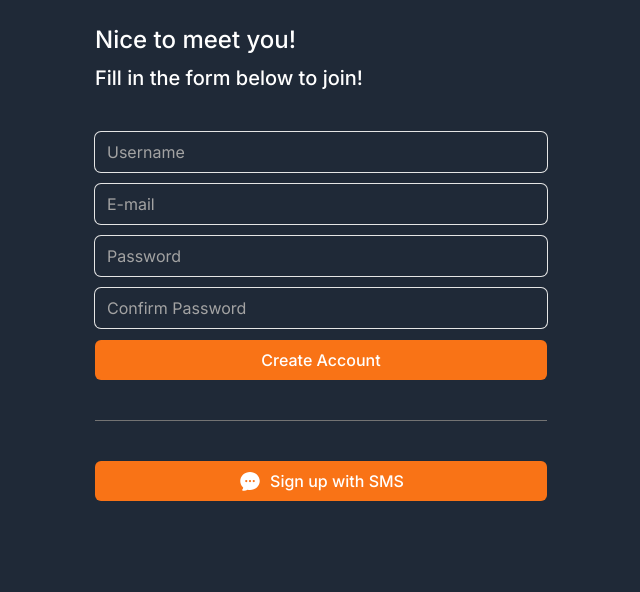
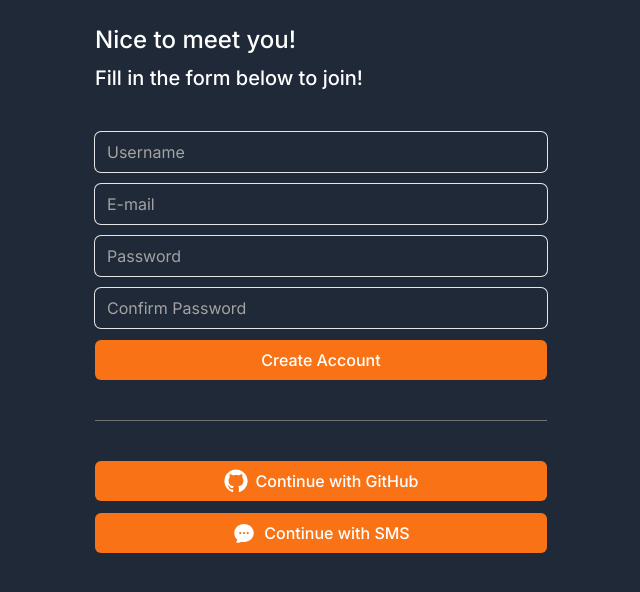
Before and after one commit to bestgoogoo/clone-carrot, a Next.js app: page /create-account in a window 1280 px wide. Shown: the top 592 px of the page, without its empty margins (319-959 px from the left). Built offline with nearby package versions, Linux system fonts and the light colour scheme.

Commit message:
Create-Account screen page 3 - Refactoring social-login components

```diff
--- a/app/create-account/page.tsx
+++ b/app/create-account/page.tsx
@@ -1,7 +1,6 @@
 import FormButton from "@/components/form-btn";
 import FormInput from "@/components/form-input";
-import { ChatBubbleOvalLeftEllipsisIcon } from "@heroicons/react/24/solid";
-import Link from "next/link";
+import SocialLogIn from "@/components/social-login";
 
 export default function CreateAccount() {
   return (
@@ -27,18 +26,7 @@
         />
         <FormButton text="Create Account" loading={false} />
       </form>
-      <div className="w-full h-px bg-neutral-500" />
-      <div>
-        <Link
-          className="primary-btn flex items-center justify-center gap-2 h-10"
-          href="/sms"
-        >
-          <span>
-            <ChatBubbleOvalLeftEllipsisIcon className="size-6" />
-          </span>
-          <span>Sign up with SMS</span>
-        </Link>
-      </div>
+      <SocialLogIn />
     </div>
   );
 }
--- /dev/null
+++ b/components/social-login.tsx
@@ -0,0 +1,40 @@
+import { ChatBubbleOvalLeftEllipsisIcon } from "@heroicons/react/24/solid";
+import Link from "next/link";
+
+export default function SocialLogIn() {
+  return (
+    <>
+      <div className="w-full h-px bg-neutral-500" />
+      <div className="flex flex-col gap-3">
+        <Link
+          className="primary-btn flex items-center justify-center gap-2 h-10"
+          href="/github/start"
+        >
+          <svg
+            className="size-6"
+            viewBox="0 0 15 15"
+            fill="none"
+            xmlns="http://www.w3.org/2000/svg"
+          >
+            <path
+              d="M7.49933 0.25C3.49635 0.25 0.25 3.49593 0.25 7.50024C0.25 10.703 2.32715 13.4206 5.2081 14.3797C5.57084 14.446 5.70302 14.2222 5.70302 14.0299C5.70302 13.8576 5.69679 13.4019 5.69323 12.797C3.67661 13.235 3.25112 11.825 3.25112 11.825C2.92132 10.9874 2.44599 10.7644 2.44599 10.7644C1.78773 10.3149 2.49584 10.3238 2.49584 10.3238C3.22353 10.375 3.60629 11.0711 3.60629 11.0711C4.25298 12.1788 5.30335 11.8588 5.71638 11.6732C5.78225 11.205 5.96962 10.8854 6.17658 10.7043C4.56675 10.5209 2.87415 9.89918 2.87415 7.12104C2.87415 6.32925 3.15677 5.68257 3.62053 5.17563C3.54576 4.99226 3.29697 4.25521 3.69174 3.25691C3.69174 3.25691 4.30015 3.06196 5.68522 3.99973C6.26337 3.83906 6.8838 3.75895 7.50022 3.75583C8.1162 3.75895 8.73619 3.83906 9.31523 3.99973C10.6994 3.06196 11.3069 3.25691 11.3069 3.25691C11.7026 4.25521 11.4538 4.99226 11.3795 5.17563C11.8441 5.68257 12.1245 6.32925 12.1245 7.12104C12.1245 9.9063 10.4292 10.5192 8.81452 10.6985C9.07444 10.9224 9.30633 11.3648 9.30633 12.0413C9.30633 13.0102 9.29742 13.7922 9.29742 14.0299C9.29742 14.2239 9.42828 14.4496 9.79591 14.3788C12.6746 13.4179 14.75 10.7025 14.75 7.50024C14.75 3.49593 11.5036 0.25 7.49933 0.25Z"
+              fill="currentColor"
+              fillRule="evenodd"
+              clipRule="evenodd"
+            ></path>
+          </svg>
+          <span>Continue with GitHub</span>
+        </Link>
+        <Link
+          className="primary-btn flex items-center justify-center gap-2 h-10"
+          href="/sms"
+        >
+          <span>
+            <ChatBubbleOvalLeftEllipsisIcon className="size-6" />
+          </span>
+          <span>Continue with SMS</span>
+        </Link>
+      </div>
+    </>
+  );
+}
```
